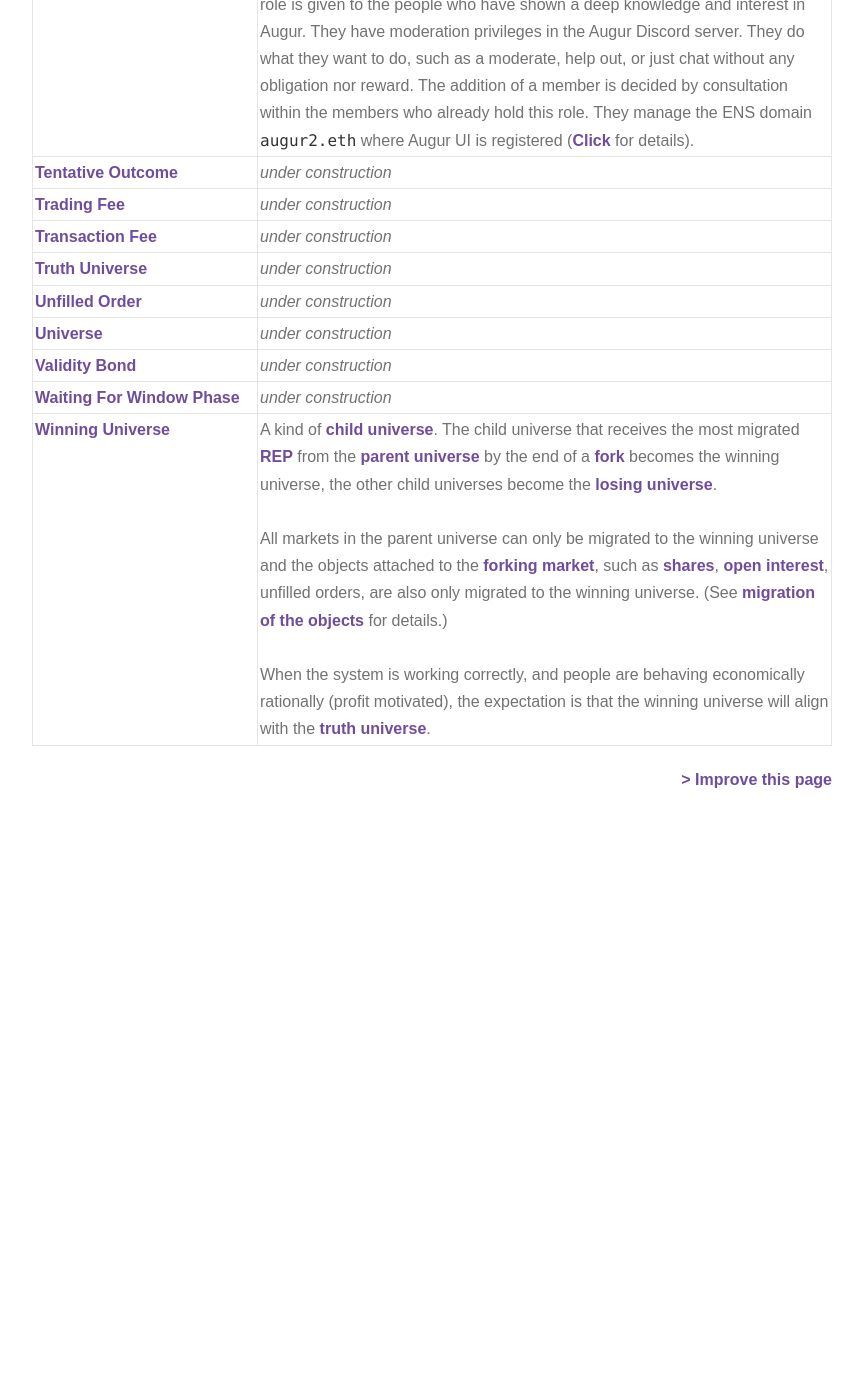
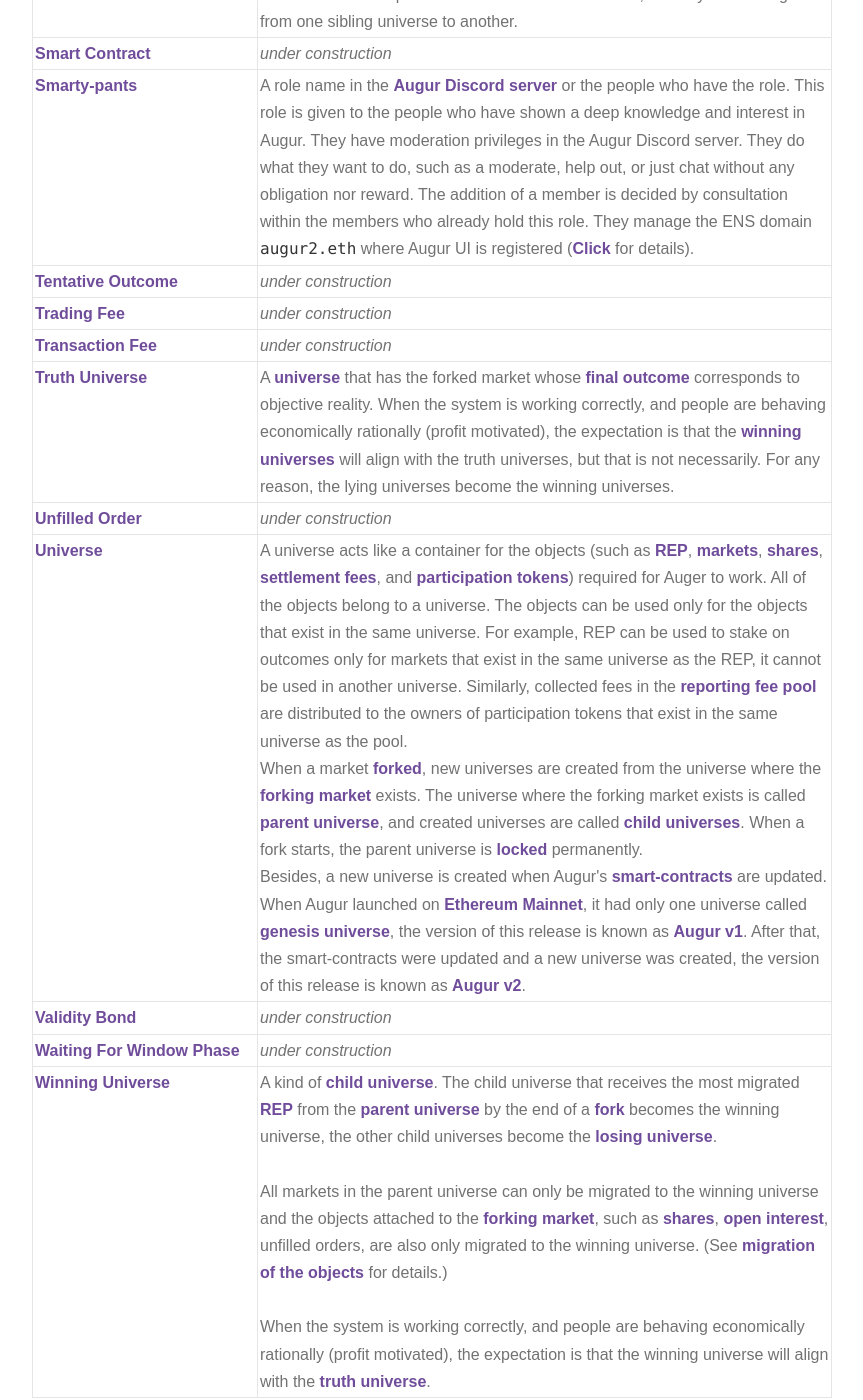
Before and after one commit to MicahZoltu/Augur.Guide-for-IPFS, a Jekyll site: the page built from collections/_version2-english/7-glossary.md, in a window 1280 px wide and 1400 px high, scrolled down 4223 px. Shown: the whole window, without its empty margins (358-1221 px from the left). Built offline with Jekyll 4.4.1, drawn with Linux system fonts in a browser that asks for light colours; comment, search, counter and statistics services are not loaded; before the commit the page ends 5066 px from its top, so only the background shows below that; some of the changed text lies outside the part shown.

Commit message:
[glossary]Add Universe, Lying and Truth Universe
I added glossarys:
 - Lying Universe
 - Truth Universe
 - Universe

```diff
--- a/_data/version2-english/glossary.yml
+++ b/_data/version2-english/glossary.yml
@@ -60,7 +60,7 @@
 Invalid Outcome: <i>under construction</i>
 Locked Universe: |-
   A locked universe is the <a href="#Parent_Universe">parent universe</a> after a <a href="#Fork">fork</a> starts.
-  The parent universe is imposed some restrictions after a fork starts.
+  A universe has some restrictions imposed on it after a fork starts in it.
   Users cannot create new <a href="#Market">markets</a> and cannot stake their <a href="#Reputation_Token">REP</a> on any markets, and no more markets can <a href="#Finalized_Market">finalize</a>.
   (See <a href="/version2-english/9-fork/3-restrictions-on-use.html" target="_blank">restrictions on use</a> for details.)
 Losing Universe: |-
@@ -75,7 +75,9 @@
   <br>
   When the system is working correctly, and people are behaving economically rationally (profit motivated), the expectation is that the losing universes will align with the <a href="#Lying_Universe">lying universes</a>.
   REP in the losing universe is expected to lose its value, since future traders won’t want to trade in a <a href="#Universe">universe</a> where <a href="#Reporter">reporters</a> have a history of lying which means REP in that universe will not receive a meaningful amount of <a href="#Trading_Fee">trading fees</a>.
-Lying Universe: <i>under construction</i>
+Lying Universee: |-
+  A <a href="#Universe">universe</a> that has the <a href="#Forked_Market">forked market</a> whose <a href="#Final_Outcome">final outcome</a> does not correspond to objective reality.
+  When the system is working correctly, and people are behaving economically rationally (profit motivated), the expectation is that the <a href="#Losing_Universe">losing universes</a> will align with the lying universes, but that is not necessarily.
 Market: <i>under construction</i>
 Market Creator: <i>under construction</i>
 Non-Forking Market: <i>under construction</i>
@@ -122,9 +124,23 @@
 Tentative Outcome: <i>under construction</i>
 Trading Fee: <i>under construction</i>
 Transaction Fee: <i>under construction</i>
-Truth Universe: <i>under construction</i>
+Truth Universe: |-
+  A <a href="#Universe">universe</a> that has the forked market whose <a href="#Final_Outcome">final outcome</a> corresponds to objective reality.
+  When the system is working correctly, and people are behaving economically rationally (profit motivated), the expectation is that the <a href="#Winning_Universe">winning universes</a> will align with the truth universes, but that is not necessarily.
+  For any reason, the lying universes become the winning universes.
 Unfilled Order: <i>under construction</i>
-Universe: <i>under construction</i>
+Universe: |-
+  A universe acts like a container for the objects (such as <a href="#Reputation_Token">REP</a>, <a href="#Market">markets</a>, <a href="#Share">shares</a>, <a href="#Settlement_Fee">settlement fees</a>, and <a href="#Participation_Token">participation tokens</a>) required for Auger to work.
+  All of the objects belong to a universe.
+  The objects can be used only for the objects that exist in the same universe.
+  For example, REP can be used to stake on outcomes only for markets that exist in the same universe as the REP, it cannot be used in another universe.
+  Similarly, collected fees in the <a href="#Reporting_Fee_Pool">reporting fee pool</a> are distributed to the owners of  participation tokens that exist in the same universe as the pool.
+  <br>
+  When a market <a href="#Fork">forked</a>, new universes are created from the universe where the <a href="#Forking_Market">forking market</a> exists.
+  The universe where the forking market exists is called <a href="#Parent_Universe">parent universe</a>, and created universes are called <a href="#Child_Universe">child universes</a>. When a fork starts, the parent universe is <a href="#Locked_Universe">locked</a> permanently.
+  <br>
+  Besides, a new universe is created when Augur's <a href="https://ethereum.org/en/glossary/#smart-contract"  target="_blank">smart-contracts</a> are updated.
+  When Augur launched on <a href="https://ethereum.org/ja/glossary/#mainnet" target="_blank">Ethereum Mainnet</a>, it had only one universe called <a href="#Genesis_Universe">genesis universe</a>, the version of this release is known as <a href="#Augur_v1">Augur v1</a>. After that, the smart-contracts were updated and a new universe was created, the version of this release is known as <a href="#Augur_v2">Augur v2</a>.
 Validity Bond: <i>under construction</i>
 Waiting For Window Phase: <i>under construction</i>
 Winning Universe: |-
```
